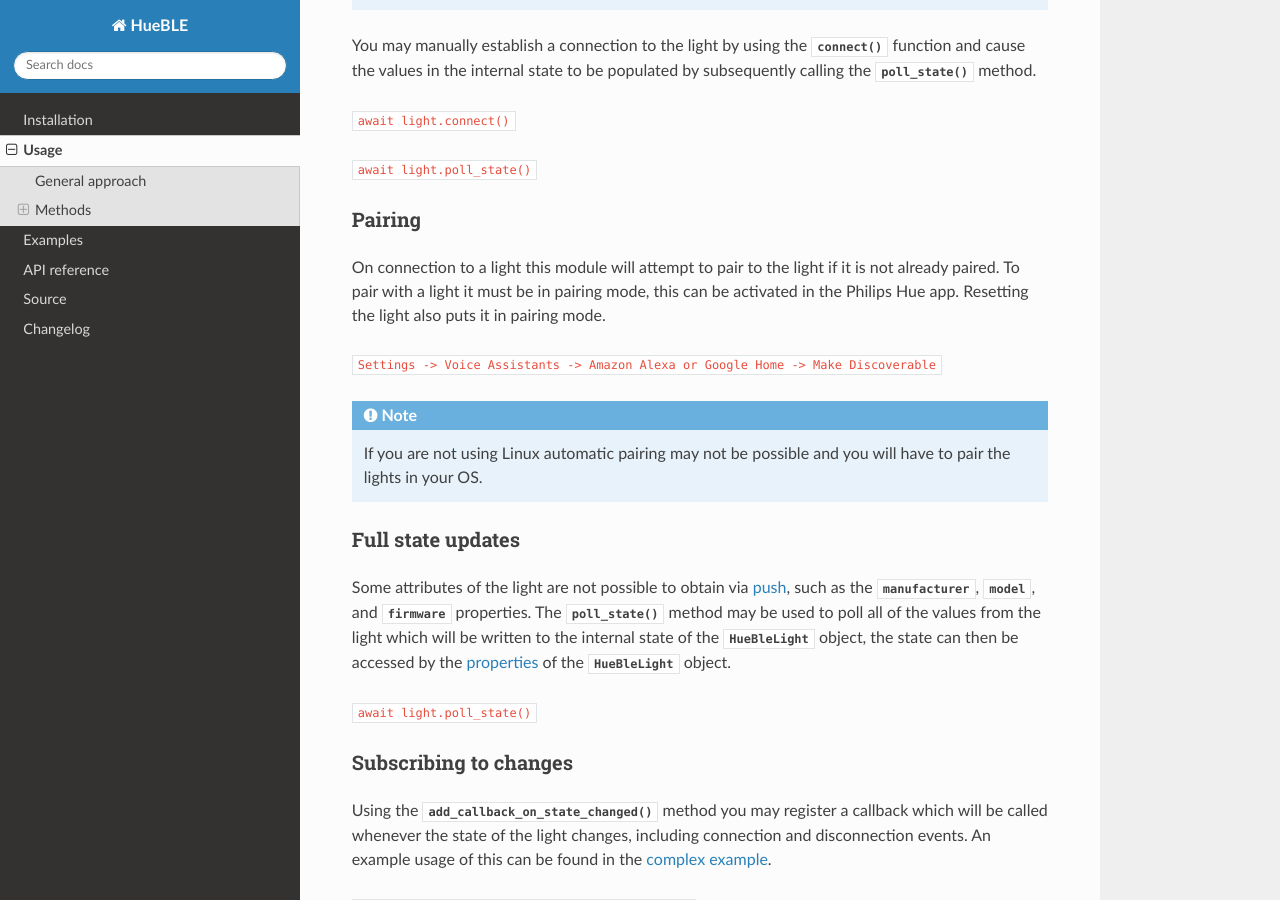
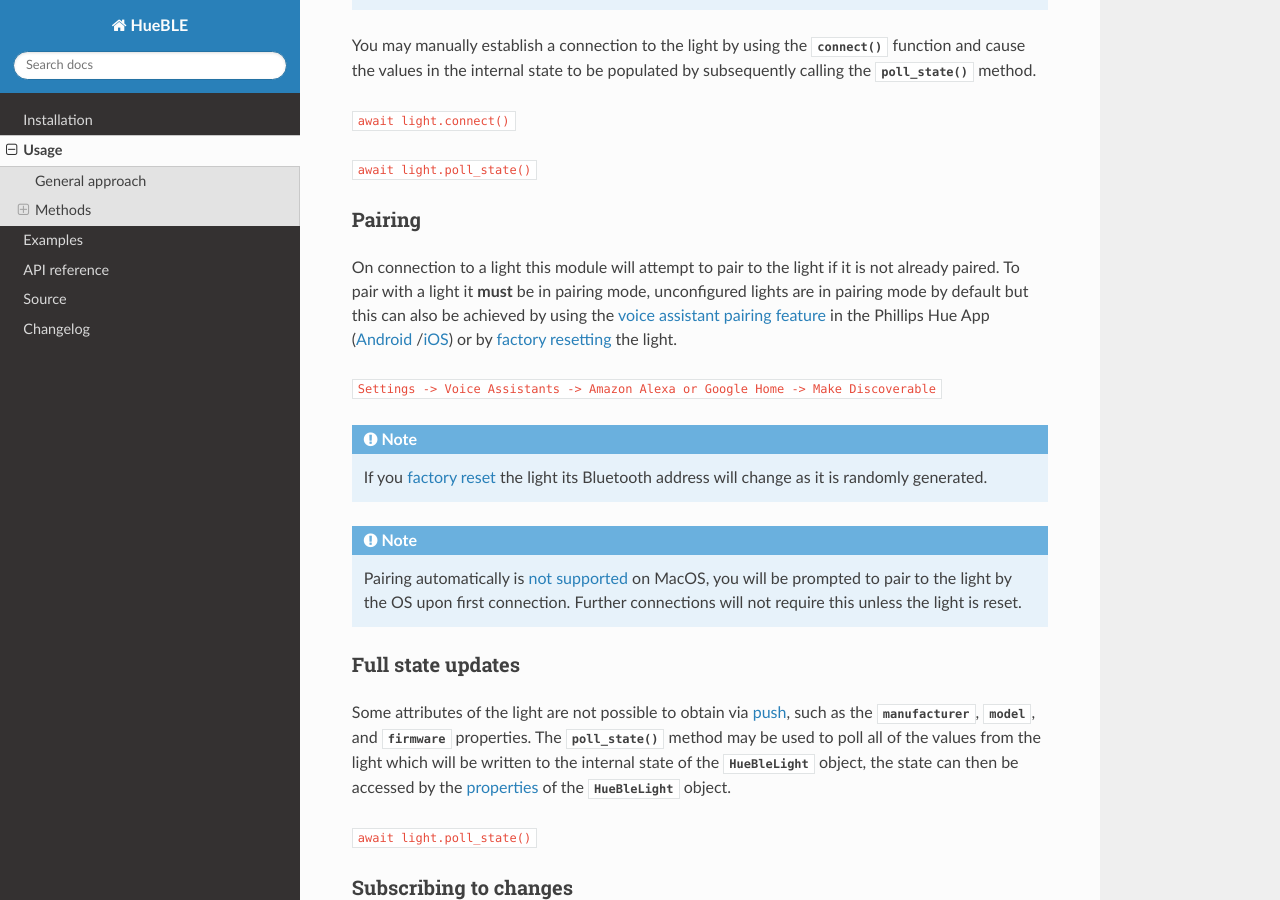
Before and after one commit to flip-dots/HueBLE, a Sphinx documentation site: the page built from docs/source/usage.rst, in a window 1280 px wide and 900 px high, scrolled down 1527 px. Built offline with Sphinx 7.4.7 and the Read the Docs theme 3.1.0, drawn with Linux system fonts in a browser that asks for light colours; some of the changed text lies outside the part shown.

Commit message:
Improve pairing docs and update miscellaneous info section

```diff
--- a/docs/source/usage.rst
+++ b/docs/source/usage.rst
@@ -102,16 +102,27 @@ Pairing
 ^^^^^^^
 
 On connection to a light this module will attempt to pair to the light
-if it is not already paired. To pair with a light it must be in pairing mode,
-this can be activated in the Philips Hue app. Resetting the light also puts it in pairing mode.
+if it is not already paired. To pair with a light it **must** be in pairing mode,
+unconfigured lights are in pairing mode by default but this can also be achieved by
+using the `voice assistant pairing feature <https://www.philips-hue.com/en-us/explore-hue/works-with/amazon-alexa/set-up>`_
+in the Phillips Hue App (`Android <https://play.google.com/store/apps/details?id=com.philips.lighting.hue2>`_
+/`iOS <https://apps.apple.com/us/app/philips-hue/id1055281310>`_) or by
+`factory resetting <https://www.philips-hue.com/en-us/support/article/how-to-factory-reset-philips-hue-lights/000004>`_
+the light.
 
 ``Settings -> Voice Assistants ->
 Amazon Alexa or Google Home -> Make Discoverable``
 
 .. note::
 
-    If you are not using Linux automatic pairing may not be possible and you
-    will have to pair the lights in your OS.
+    If you `factory reset <https://www.philips-hue.com/en-us/support/article/how-to-factory-reset-philips-hue-lights/000004>`_ the light
+    its Bluetooth address will change as it is randomly generated.
+
+.. note::
+
+    Pairing automatically is `not supported <https://bleak.readthedocs.io/en/latest/backends/macos.html#pairing>`_ on MacOS, you
+    will be prompted to pair to the light by the OS upon first connection. Further connections will not
+    require this unless the light is reset.
 
 
 Full state updates
@@ -258,3 +269,16 @@ Other neat things
 
 - You can set attributes such as colour while the light is in the off state
   without turning the light on.
+
+- Hue lights connected using Zigbee are still discoverable and controllable by
+  this module, even if they are connected to another Zigbee network or bound
+  to a Zigbee switch. This means you can use Zigbee and Bluetooth at the same time.
+  This can be done by pairing the light to the Zigbee hub or switch and then using
+  the Hue app in Bluetooth mode to connect to the light over Bluetooth using the
+  QR code on the side of the light and then using the Alexa/Google pairing steps.
+
+  .. note::
+
+    The Hue app will not let you setup a light using Bluetooth if it is already
+    connected to a Hue hub that the app is aware of, the workaround is to remove
+    the Hub from the Hue app or use a fresh install/device that is not paired with the hub.
```
